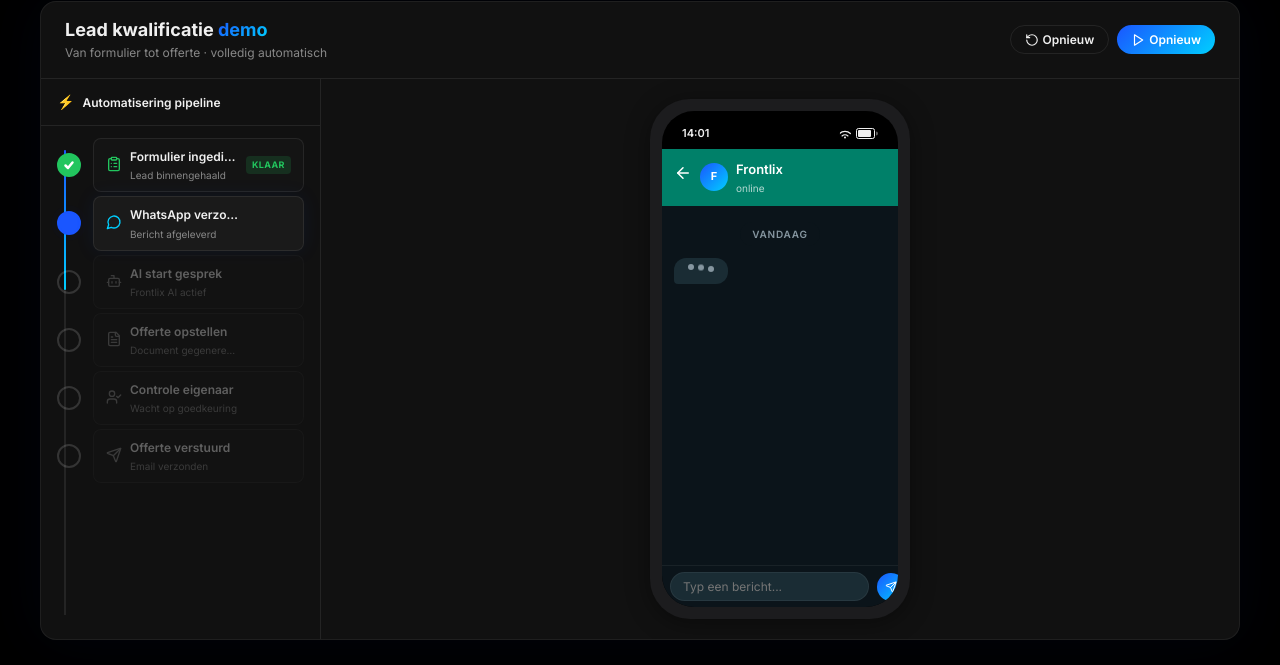
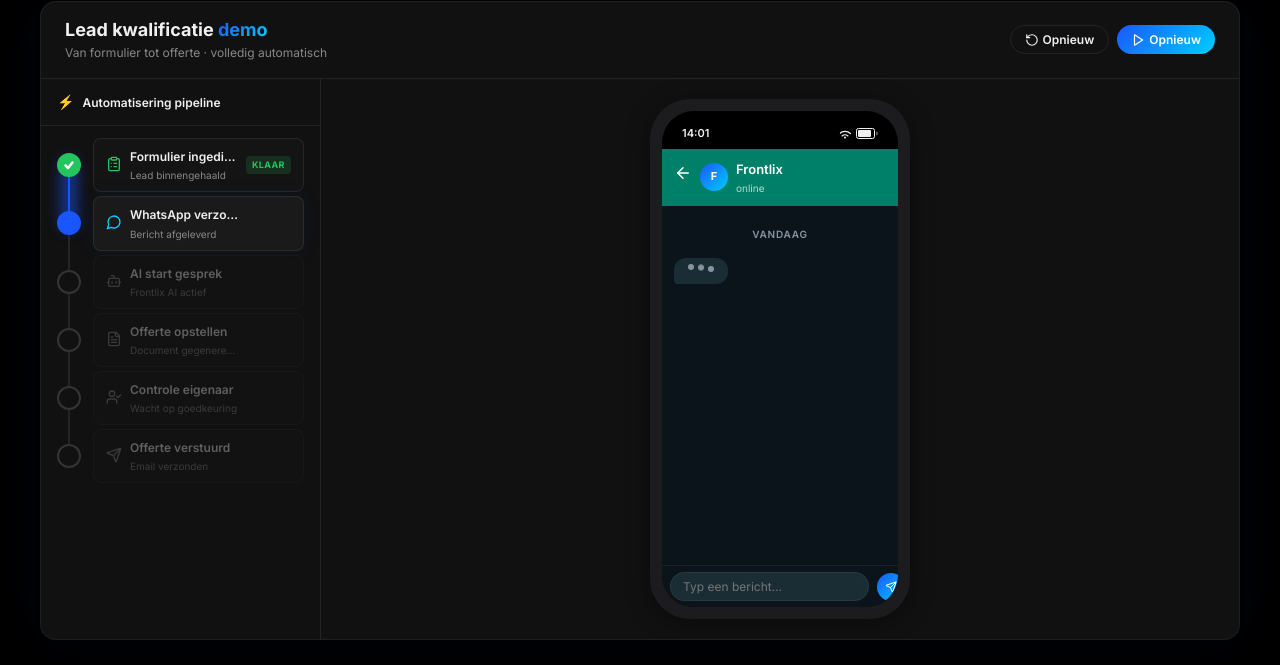
Before and after one commit to frontlix/website, a Next.js app: page / in a window 1280 px wide. Shown: the part 3020-3685 px from the top of the page. Built offline with nearby package versions, Linux system fonts and the light colour scheme; no server answers.

Commit message:
pipline mockup

```diff
--- a/components/sections/LeadDemo/Pipeline.module.css
+++ b/components/sections/LeadDemo/Pipeline.module.css
@@ -20,6 +20,11 @@
 @keyframes fadeIn {
   from { opacity: 0; transform: translateY(4px); }
   to   { opacity: 1; transform: translateY(0); }
+}
+
+@keyframes linePulse {
+  0%, 100% { box-shadow: 0 0 8px 2px rgba(26, 86, 255, 0.6); }
+  50%      { box-shadow: 0 0 16px 4px rgba(26, 86, 255, 0.9); }
 }
 
 /* ─── Column ─────────────────────────────────────────────────────────────────── */
@@ -94,9 +99,7 @@
 
 .progressTrack {
   position: absolute;
-  left: 23px; /* center of 24px circle at left:12px */
-  top: 24px;
-  bottom: 24px;
+  left: calc(var(--space-4) + 11px); /* padding + half circle (12px) - half line width (1px) */
   width: 2px;
   background: rgba(255, 255, 255, 0.08);
   z-index: 0;
@@ -104,13 +107,16 @@
 
 .progressFill {
   position: absolute;
-  left: 0;
+  left: calc(var(--space-4) + 11px);
   top: 0;
-  width: 100%;
-  height: 0%;
-  background: linear-gradient(180deg, #1A56FF, #00CFFF);
-  transition: height 0.6s ease;
+  width: 2px;
+  height: 0;
+  background: #1A56FF;
+  box-shadow: 0 0 8px 2px rgba(26, 86, 255, 0.6);
+  animation: linePulse 2s ease-in-out infinite;
+  transition: height 0.6s ease-in-out;
   border-radius: 1px;
+  z-index: 0;
 }
 
 /* ─── Step row ───────────────────────────────────────────────────────────────── */
@@ -138,7 +144,7 @@
 
 .circleFuture {
   border: 2px solid rgba(255, 255, 255, 0.15);
-  background: transparent;
+  background: var(--color-surface);
 }
 
 .circleActive {
--- a/components/sections/LeadDemo/Pipeline.tsx
+++ b/components/sections/LeadDemo/Pipeline.tsx
@@ -1,3 +1,6 @@
+'use client'
+
+import { useCallback, useEffect, useRef, useState } from 'react'
 import {
   ClipboardList,
   MessageCircle,
@@ -23,13 +26,49 @@
 }
 
 export default function Pipeline({ currentStep, showComplete }: PipelineProps) {
-  /* Progress fill: 0% at step 0, grows through step positions, 100% at step 6 */
-  const getProgressPercent = () => {
-    if (currentStep <= 0) return 0
-    if (currentStep >= 6) return 100
-    /* 5 gaps between 6 steps — each step adds ~20%, offset by half for centering */
-    return ((currentStep - 1) / 5) * 100 + 10
-  }
+  const stepsListRef = useRef<HTMLDivElement>(null)
+  const circleRefs = useRef<(HTMLDivElement | null)[]>([])
+  const [trackStyle, setTrackStyle] = useState<{ top: number; height: number }>({ top: 0, height: 0 })
+  const [lineStyle, setLineStyle] = useState<{ top: number; height: number }>({ top: 0, height: 0 })
+
+  const setCircleRef = useCallback((el: HTMLDivElement | null, idx: number) => {
+    circleRefs.current[idx] = el
+  }, [])
+
+  /* Measure actual circle centers and compute line position */
+  useEffect(() => {
+    const container = stepsListRef.current
+    if (!container) return
+
+    const circles = circleRefs.current
+    const firstCircle = circles[0]
+    if (!firstCircle) return
+
+    const containerRect = container.getBoundingClientRect()
+    const firstRect = firstCircle.getBoundingClientRect()
+    const firstCenter = firstRect.top + firstRect.height / 2 - containerRect.top
+
+    const lastCircle = circles[PIPELINE_STEPS.length - 1]
+    if (lastCircle) {
+      const lastRect = lastCircle.getBoundingClientRect()
+      const lastCenter = lastRect.top + lastRect.height / 2 - containerRect.top
+      setTrackStyle({ top: firstCenter, height: lastCenter - firstCenter })
+    }
+
+    if (currentStep <= 1) {
+      setLineStyle({ top: firstCenter, height: 0 })
+      return
+    }
+
+    const activeIdx = Math.min(currentStep, PIPELINE_STEPS.length) - 1
+    const activeCircle = circles[activeIdx]
+    if (!activeCircle) return
+
+    const activeRect = activeCircle.getBoundingClientRect()
+    const activeCenter = activeRect.top + activeRect.height / 2 - containerRect.top
+
+    setLineStyle({ top: firstCenter, height: activeCenter - firstCenter })
+  }, [currentStep])
 
   return (
     <div className={styles.column}>
@@ -45,16 +84,20 @@
       </div>
 
       {/* Steps */}
-      <div className={styles.stepsList}>
-        {/* Progress track with fill */}
-        <div className={styles.progressTrack}>
-          <div
-            className={styles.progressFill}
-            style={{ height: `${getProgressPercent()}%` }}
-          />
-        </div>
+      <div ref={stepsListRef} className={styles.stepsList}>
+        {/* Progress track — background line from first to last circle */}
+        <div
+          className={styles.progressTrack}
+          style={{ top: trackStyle.top, height: trackStyle.height }}
+        />
 
-        {PIPELINE_STEPS.map((step) => {
+        {/* Progress fill — positioned dynamically to stop at active circle center */}
+        <div
+          className={styles.progressFill}
+          style={{ top: lineStyle.top, height: lineStyle.height }}
+        />
+
+        {PIPELINE_STEPS.map((step, idx) => {
           const isDone = currentStep > step.id
           const isActive = currentStep === step.id
           const Icon = step.icon
@@ -63,6 +106,7 @@
             <div key={step.id} className={styles.stepRow}>
               {/* Circle indicator */}
               <div
+                ref={(el) => setCircleRef(el, idx)}
                 className={`${styles.circle} ${
                   isDone ? styles.circleDone : isActive ? styles.circleActive : styles.circleFuture
                 }`}
```
Also changed, not shown: temporary screenshots/hero-crop.png (deleted), temporary screenshots/screenshot-waarom-zoom.png (deleted).
